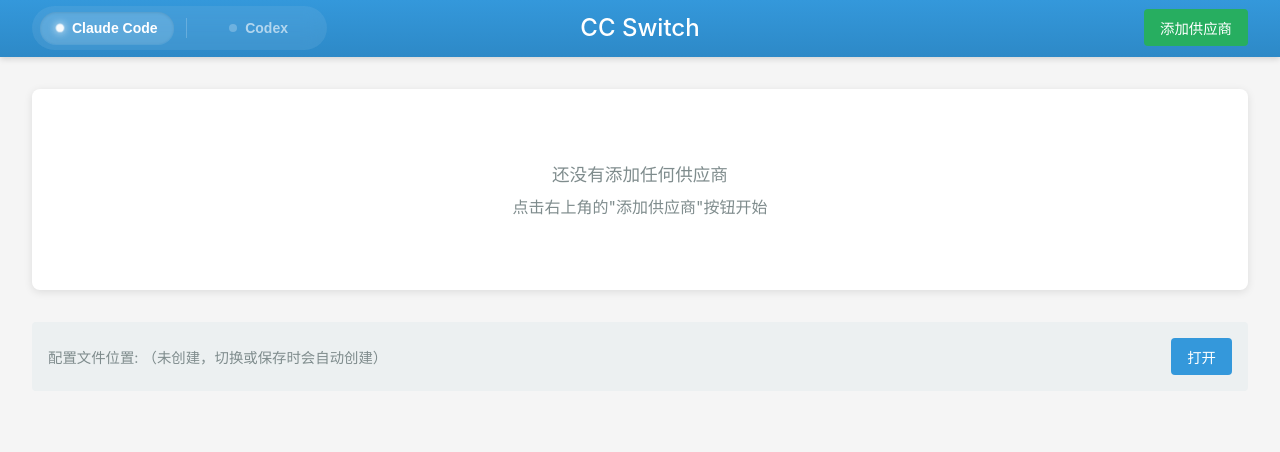
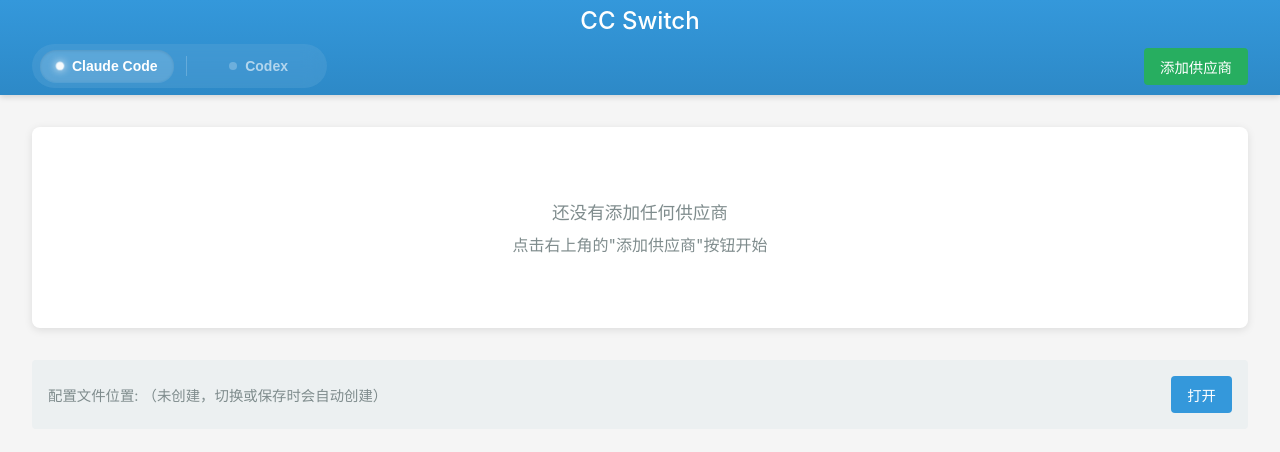
Before and after one commit to lorsque-sir/cc-switch--, a React (Vite) app: page / in a window 1280 px wide. Shown: the top 452 px of the page. Built offline with nearby package versions, Linux system fonts and the light colour scheme.

Commit message:
feat(ui): elevate title above controls for better visual hierarchy
Move title to separate row above switcher and action buttons for cleaner layout.

```diff
--- a/src/App.css
+++ b/src/App.css
@@ -10,9 +10,12 @@
   padding: 0.35rem 2rem 0.45rem;
   display: grid;
   grid-template-columns: 1fr auto 1fr;
+  grid-template-rows: auto auto;
   grid-template-areas:
-    "tabs title actions";
+    ". title ."
+    "tabs . actions";
   align-items: center;
+  row-gap: 0.6rem;
   box-shadow: 0 2px 6px rgba(0, 0, 0, 0.15);
   user-select: none;
 }
```
